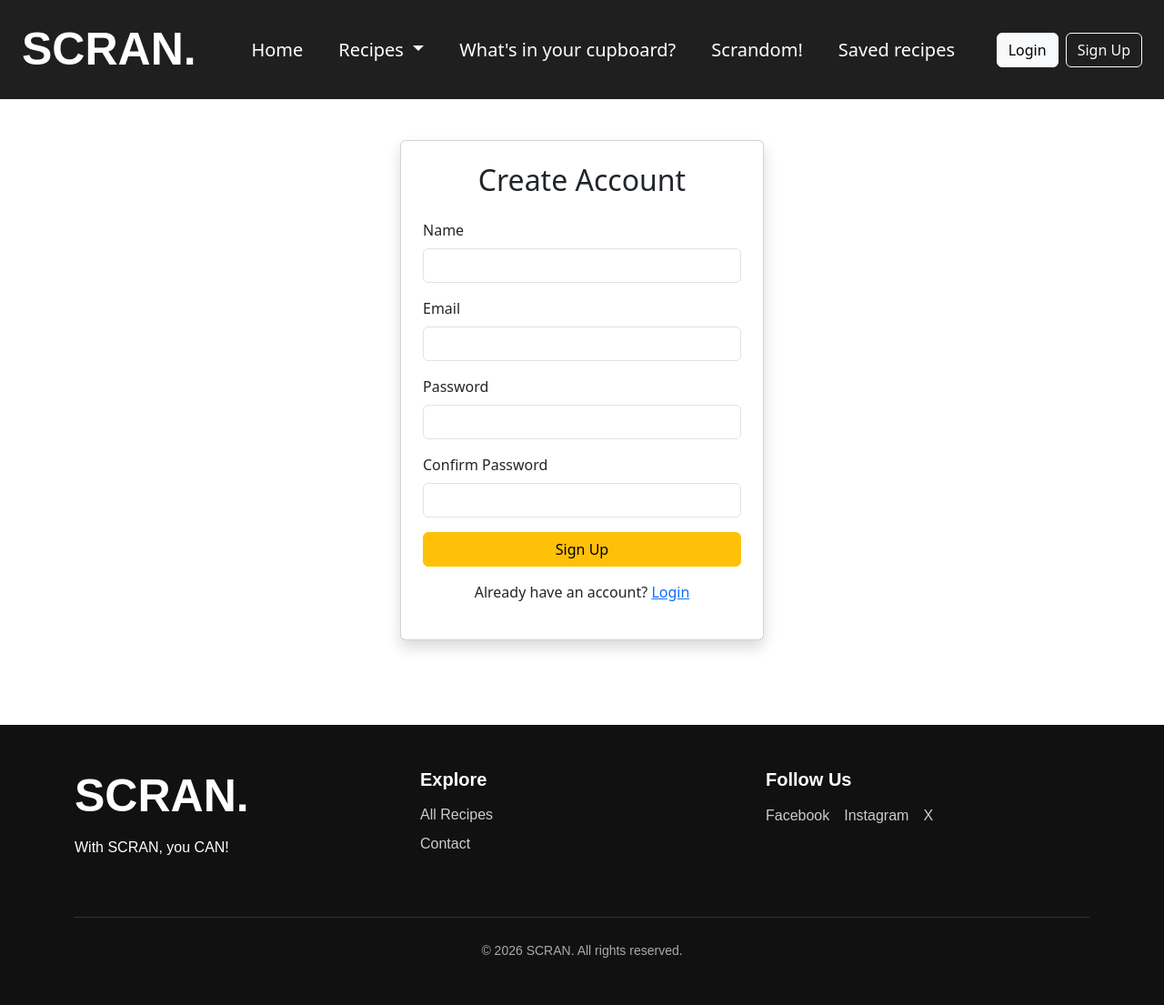
After one commit to josiepollard/Scran, a PHP site: page /signup.php in a window 1280 px wide. The commit adds this page. Shown: the whole page at 91% size. Run offline with PHP 8.4, Linux system fonts and the light colour scheme.

Commit message:
user login & creation

```diff
--- a/Side.php
+++ b/Side.php
@@ -16,7 +16,7 @@
 
 <!-- NAVBAR START -->
 <!-- uses includes/navbar.php which we will reuse throughout the website-->
-<?php include 'includes/navbar.html'; ?>
+<?php include 'includes/navbar.php'; ?>
 <!-- NAVBAR END -->
 
 
--- a/Vegetarian.php
+++ b/Vegetarian.php
@@ -16,7 +16,7 @@
 
 <!-- NAVBAR START -->
 <!-- uses includes/navbar.php which we will reuse throughout the website-->
-<?php include 'includes/navbar.html'; ?>
+<?php include 'includes/navbar.php'; ?>
 <!-- NAVBAR END -->
 
 
--- a/breakfast.php
+++ b/breakfast.php
@@ -17,7 +17,7 @@
 <body class="page-breakfast">
 
 <!-- NAVBAR -->
-<?php include 'includes/navbar.html'; ?>
+<?php include 'includes/navbar.php'; ?>
 
 
 <!-- HERO -->
@@ -71,6 +71,7 @@ return `
          View Recipe
       </a>
 
+
     </div>
 
   </div>
@@ -111,6 +112,8 @@ container.innerHTML = `<p class="text-danger text-center">Failed to load recipes
 
 document.addEventListener("DOMContentLoaded", loadBreakfastRecipes);
 
+
+
 </script>
 
 </body>
--- /dev/null
+++ b/config.php
@@ -0,0 +1,7 @@
+<?php
+$conn = new mysqli("localhost", "root", "", "scran_users");
+
+if ($conn->connect_error) {
+  die("Connection failed: " . $conn->connect_error);
+}
+?>
--- a/contact.php
+++ b/contact.php
@@ -17,7 +17,7 @@
 <body class="page-contact">
 
 <!-- NAVBAR -->
-<?php include 'includes/navbar.html'; ?>
+<?php include 'includes/navbar.php'; ?>
 
 
 <!-- HERO -->
--- a/desserts.php
+++ b/desserts.php
@@ -16,7 +16,7 @@
 
 <!-- NAVBAR START -->
 <!-- uses includes/navbar.php which we will reuse throughout the website-->
-<?php include 'includes/navbar.html'; ?>
+<?php include 'includes/navbar.php'; ?>
 <!-- NAVBAR END -->
 
 
--- a/includes/navbar.html
+++ b/includes/navbar.php
@@ -1,29 +1,36 @@
-<!-- We will reuse throughout the website-->
+<?php session_start(); ?>
+
+<!-- NAVBAR -->
 <nav class="navbar navbar-expand-lg navbar-dark scran-nav sticky-top">
   <div class="container-fluid px-3 px-lg-4">
 
+    <!-- LOGO -->
     <a class="navbar-brand" href="index.php">
       <span class="scran-logo">SCRAN.</span>
     </a>
 
-    <!-- Mobile toggle -->
-    <button class="navbar-toggler" type="button" data-bs-toggle="collapse" data-bs-target="#scranNavbar" aria-controls="scranNavbar" aria-expanded="false" aria-label="Toggle navigation">
+    <!-- MOBILE TOGGLE -->
+    <button class="navbar-toggler" type="button" data-bs-toggle="collapse" data-bs-target="#scranNavbar">
       <span class="navbar-toggler-icon"></span>
     </button>
 
-    <!-- Collapsible content -->
+    <!-- NAV CONTENT -->
     <div class="collapse navbar-collapse" id="scranNavbar">
+
+      <!-- CENTER LINKS -->
       <ul class="navbar-nav mx-lg-auto mb-2 mb-lg-0 gap-lg-2 scran-links">
+
         <li class="nav-item">
-          <a class="nav-link"  href="index.php">Home</a>
+          <a class="nav-link" href="index.php">Home</a>
+        </li>
 
+        <!-- DROPDOWN -->
         <li class="nav-item dropdown">
           <a class="nav-link dropdown-toggle"
              href="#"
              id="recipesDropdown"
              role="button"
-            data-bs-toggle="dropdown"
-            aria-expanded="false">
+             data-bs-toggle="dropdown">
             Recipes
           </a>
 
@@ -35,26 +42,45 @@
             <li><a class="dropdown-item" href="Side.php">Side Dishes</a></li>
             <li><a class="dropdown-item" href="Vegetarian.php">Vegetarian</a></li>
             <li><a class="dropdown-item" href="Vegan.php">Vegan</a></li>
-
-
           </ul>
         </li>
 
         <li class="nav-item">
-          <a class="nav-link" href="whatsInYourCupboard.php">Whats in your cupboard?</a>
+          <a class="nav-link" href="whatsInYourCupboard.php">What's in your cupboard?</a>
         </li>
+
         <li class="nav-item">
           <a class="nav-link" href="scrandom.php">Scrandom!</a>
         </li>
+
         <li class="nav-item">
           <a class="nav-link" href="savedRecipes.php">Saved recipes</a>
         </li>
+
       </ul>
 
+      <!-- RIGHT SIDE (LOGIN / USER) -->
       <div class="d-flex gap-2 align-items-center ms-lg-3 scran-user-btns">
-        <a class="btn btn-light scran-btn" href="#">Login</a>
-        <a class="btn btn-outline-light scran-btn" href="#">Sign up</a>
+
+        <?php if(isset($_SESSION["user"])): ?>
+
+          <!-- LOGGED IN -->
+          <span class="nav-link text-white">Hi, <?php echo $_SESSION["user"]; ?></span>
+
+          <a href="logout.php" class="btn btn-outline-light scran-btn">
+            Logout
+          </a>
+
+        <?php else: ?>
+
+          <!-- NOT LOGGED IN -->
+          <a class="btn btn-light scran-btn" href="login.php">Login</a>
+          <a class="btn btn-outline-light scran-btn" href="signup.php">Sign Up</a>
+
+        <?php endif; ?>
+
       </div>
+
     </div>
   </div>
 </nav>
--- a/index.php
+++ b/index.php
@@ -17,7 +17,7 @@
 
 <!-- NAVBAR START -->
 <!-- uses includes/navbar.php which we will reuse throughout the website-->
-<?php include 'includes/navbar.html'; ?>
+<?php include 'includes/navbar.php'; ?>
 <!-- NAVBAR END -->
 
 
--- /dev/null
+++ b/logout.php
@@ -0,0 +1,6 @@
+<?php
+session_start();
+session_destroy();
+header("Location: index.php");
+exit();
+?>
--- a/recipe.php
+++ b/recipe.php
@@ -12,7 +12,7 @@
 <body>
 
 <!-- NAVBAR -->
-<?php include 'includes/navbar.html'; ?>
+<?php include 'includes/navbar.php'; ?>
 
 
 <!-- RECIPE SECTION -->
--- a/recipes.php
+++ b/recipes.php
@@ -17,7 +17,7 @@
 <body class="page-recipes">
 
 <!-- NAVBAR -->
-<?php include 'includes/navbar.html'; ?>
+<?php include 'includes/navbar.php'; ?>
 
 
 <!-- HERO -->
--- a/scrandom.php
+++ b/scrandom.php
@@ -17,7 +17,7 @@
 
 <!-- NAVBAR -->
 <!-- This loads the navigation bar from another file so it can be reused across pages -->
-<?php include 'includes/navbar.html'; ?>
+<?php include 'includes/navbar.php'; ?>
 
 
 <!-- HERO BANNER -->
--- /dev/null
+++ b/signup.php
@@ -0,0 +1,103 @@
+
+<?php
+session_start();
+include "config.php";
+
+$message = "";
+
+if ($_SERVER["REQUEST_METHOD"] === "POST") {
+
+  $name = $_POST["name"];
+  $email = $_POST["email"];
+  $password = $_POST["password"];
+  $confirm = $_POST["confirm"];
+
+  if ($password !== $confirm) {
+    $message = "Passwords do not match.";
+  } else {
+
+    $hashed = password_hash($password, PASSWORD_DEFAULT);
+
+    $sql = "INSERT INTO users (name, email, password)
+            VALUES ('$name', '$email', '$hashed')";
+
+    if ($conn->query($sql)) {
+      $message = "Account created! You can now login.";
+    } else {
+      $message = "Email already exists.";
+    }
+  }
+}
+?>
+
+<!DOCTYPE html>
+<html lang="en">
+<head>
+<meta charset="UTF-8">
+<meta name="viewport" content="width=device-width, initial-scale=1.0">
+
+<link href="https://cdn.jsdelivr.net/npm/bootstrap@5.3.3/dist/css/bootstrap.min.css" rel="stylesheet">
+<link rel="stylesheet" href="styles/index.css">
+
+<title>Sign Up - SCRAN</title>
+</head>
+
+<body class="page-home">
+
+<!-- NAVBAR -->
+<?php include 'includes/navbar.php'; ?>
+
+<section class="container d-flex align-items-center justify-content-center" style="min-height:80vh;">
+
+  <div class="card shadow p-4" style="width:100%; max-width:400px;">
+
+    <h2 class="text-center mb-4">Create Account</h2>
+
+<?php if($message): ?>
+  <div class="alert alert-info text-center">
+    <?php echo $message; ?>
+  </div>
+<?php endif; ?>
+
+    <form method="POST" action="signup.php">
+
+      <!-- NAME -->
+      <div class="mb-3">
+        <label class="form-label">Name</label>
+        <input type="text" name="name" class="form-control" required>
+      </div>
+
+      <!-- EMAIL -->
+      <div class="mb-3">
+        <label class="form-label">Email</label>
+        <input type="email" name="email" class="form-control" required>
+      </div>
+
+      <!-- PASSWORD -->
+      <div class="mb-3">
+        <label class="form-label">Password</label>
+        <input type="password" name="password" class="form-control" required>
+      </div>
+
+      <!-- CONFIRM -->
+      <div class="mb-3">
+        <label class="form-label">Confirm Password</label>
+        <input type="password" name="confirm" class="form-control" required>
+      </div>
+
+      <button type="submit" class="btn btn-warning w-100">Sign Up</button>
+
+    </form>
+
+    <p class="text-center mt-3">
+      Already have an account? <a href="login.php">Login</a>
+    </p>
+
+  </div>
+
+</section>
+
+<?php include 'includes/footer.html'; ?>
+
+</body>
+</html>
--- a/starter.php
+++ b/starter.php
@@ -17,7 +17,7 @@
 
 <!-- NAVBAR START -->
 <!-- uses includes/navbar.php which we will reuse throughout the website-->
-<?php include 'includes/navbar.html'; ?>
+<?php include 'includes/navbar.php'; ?>
 <!-- NAVBAR END -->
 
 
--- a/styles/index.css
+++ b/styles/index.css
@@ -53,6 +53,11 @@
 .scran-hero-main-title{
   font-size:48px;
   font-weight:600;
+}
+
+.scran-hero-main-subtitle {
+  font-size:22px;
+  font-weight:500;
 }
 
 
@@ -153,17 +158,57 @@
    FOOTER
 ========================= */
 
+
 .scran-footer{
   background:#111;
+  color:#fff;
+  font-family:'Fredoka',sans-serif;
 }
 
+/* spacing */
+.scran-footer .container{
+  padding-top:50px;
+  padding-bottom:30px;
+}
+
+/* headings */
+.scran-footer h4,
+.scran-footer h5{
+  font-weight:600;
+  margin-bottom:15px;
+}
+
+/* links */
 .footer-link{
   color:#ccc;
   text-decoration:none;
+  display:block;
+  margin-bottom:8px;
+  transition:0.2s;
 }
 
 .footer-link:hover{
-  color:#ffc107;
+  color:var(--mustard);
+}
+
+/* social links */
+.social-link{
+  color:#ccc;
+  text-decoration:none;
+  transition:0.2s;
+}
+
+.social-link:hover{
+  color:var(--mustard);
+}
+
+/* bottom section */
+.scran-footer .border-top{
+  border-color:#333 !important;
+}
+
+.scran-footer small{
+  color:#aaa;
 }
 
 
--- a/vegan.php
+++ b/vegan.php
@@ -16,7 +16,7 @@
 
 <!-- NAVBAR START -->
 <!-- uses includes/navbar.php which we will reuse throughout the website-->
-<?php include 'includes/navbar.html'; ?>
+<?php include 'includes/navbar.php'; ?>
 <!-- NAVBAR END -->
 
 
--- a/whatsInYourCupboard.php
+++ b/whatsInYourCupboard.php
@@ -16,7 +16,7 @@
 
 <!-- NAVBAR START -->
 <!-- uses includes/navbar.php which we will reuse throughout the website-->
-<?php include 'includes/navbar.html'; ?>
+<?php include 'includes/navbar.php'; ?>
 <!-- NAVBAR END -->
 
 
```
Also changed, not shown: login.php (added, +96 -0 lines), savedRecipes.php (+10 -1 lines). Lines whose indentation alone changed are shown as unchanged.
